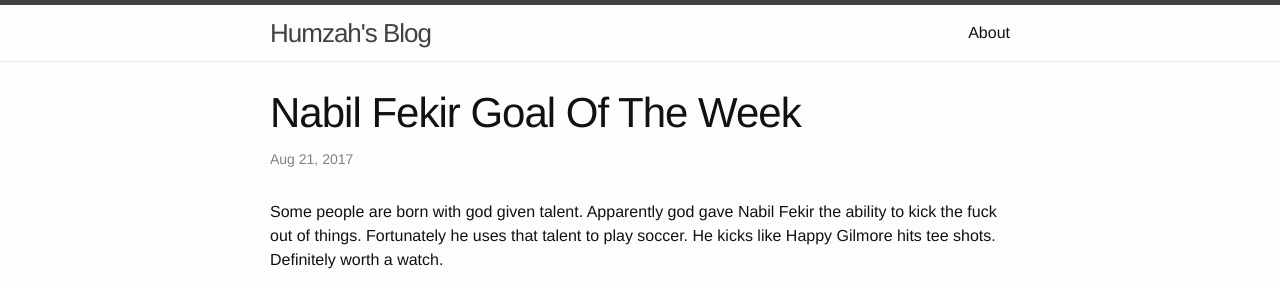
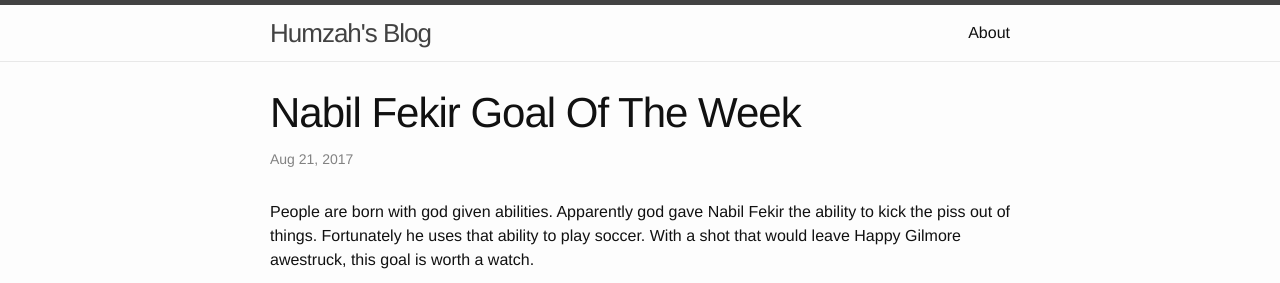
Before and after one commit to HumzahChoudry/HumzahChoudry.github.io, a Jekyll site: the page built from _posts/2017-08-21-nabil-fekir-goal-of-the-week.markdown, in a window 1280 px wide, cut to the strip 0-283 px from the top of the page. Built offline with Jekyll 4.4.1, drawn with Linux system fonts in a browser that asks for light colours; our own code applies the rules of GitHub Pages for plain Markdown files.

Commit message:
Update 2017-08-21-nabil-fekir-goal-of-the-week.markdown

```diff
--- a/_posts/2017-08-21-nabil-fekir-goal-of-the-week.markdown
+++ b/_posts/2017-08-21-nabil-fekir-goal-of-the-week.markdown
@@ -1,3 +1,3 @@
-Some people are born with god given talent. Apparently god gave Nabil Fekir the ability to kick the fuck out of things. Fortunately he uses that talent to play soccer. He kicks like Happy Gilmore hits tee shots. Definitely worth a watch.
+People are born with god given abilities. Apparently god gave Nabil Fekir the ability to kick the piss out of things. Fortunately he uses that ability to play soccer. With a shot that would leave Happy Gilmore awestruck, this goal is worth a watch.
 
 <iframe width="560" height="315" src="https://www.youtube.com/embed/If414TzKKwY" frameborder="0" allowfullscreen></iframe>
```
